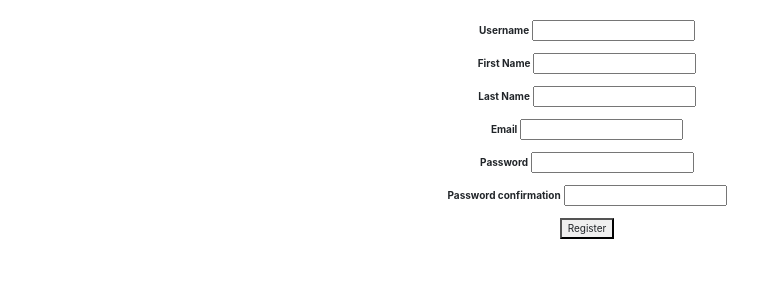
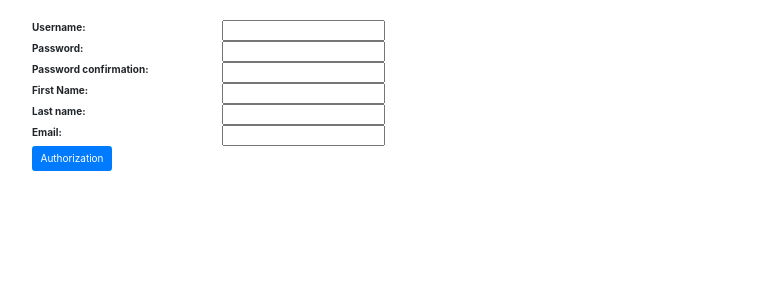
Before and after one commit to Alnazhm/homework_62_zhuldyz_kalbayeva, a Django app: page /auth/register/ in a window 1280 px wide. Shown: the part 76-376 px from the top of the page, without its empty margins (53-811 px from the left). Run offline with Django 4.2, Linux system fonts and the light colour scheme; parts of the project's set-up code (start-up, migrations or seed data) failed here and were passed over; some libraries are stand-ins or nearby versions.

Commit message:
Изменила форму регистрации, добавила параметр next и валидатор изменила чтоб корректно выводился в форме ошибка

```diff
--- a/app/accounts/forms.py
+++ b/app/accounts/forms.py
@@ -1,6 +1,7 @@
 from django import forms
 from django.contrib.auth.models import User
 from django.core.exceptions import ValidationError
+from django.utils.deconstruct import deconstructible
 
 
 class LoginForm(forms.Form):
@@ -8,16 +9,38 @@ class LoginForm(forms.Form):
     password = forms.CharField(required=True, label='Пароль', widget=forms.PasswordInput)
     next = forms.CharField(required=False, widget=forms.HiddenInput)
 
-def first_name_not_null(value):
-    if not value:
-        raise ValidationError('First Name is not null')
+@deconstructible
+def first_name_val(value):
+    if len(value) < 2:
+        raise ValidationError('First Name is too short')
     return value
 
 
 class CustomUserCreationForm(forms.ModelForm):
-    password = forms.CharField(label='Password', strip=False, required=True, widget=forms.PasswordInput)
-    password_confirm = forms.CharField(label='Password confirmation', strip=False, required=True, widget=forms.PasswordInput)
-    first_name = forms.CharField(label='First Name', validators=(first_name_not_null,))
+    password = forms.CharField(
+        label='Password',
+        strip=False,
+        required=True,
+        widget=forms.PasswordInput)
+    password_confirm = forms.CharField(
+        label='Password confirmation',
+        strip=False,
+        required=True,
+        widget=forms.PasswordInput)
+    first_name = forms.CharField(
+        label='First Name',
+        validators=(first_name_val,),
+        required=True)
+    username = forms.CharField(
+        label='Username',
+        strip=False,
+        required=True
+    )
+    last_name = forms.CharField(
+        label='Last name',
+        strip=False,
+        required=True
+    )
     email = forms.EmailField(
         label='Email',
         required=True
@@ -32,7 +55,7 @@ class CustomUserCreationForm(forms.ModelForm):
         password = cleaned_data.get('password')
         password_confirm = cleaned_data.get('password_confirm')
         if password and password_confirm and password != password_confirm:
-            raise ValidationError('Пароли не совадают')
+            raise ValidationError('Password is not similar')
 
     def save(self, commit=True):
         user = super().save(commit=False)
--- a/app/accounts/templates/register.html
+++ b/app/accounts/templates/register.html
@@ -1,36 +1,15 @@
 {% extends 'base.html' %}
+{% block title %}
+    Authorization
+{% endblock %}
 {% block content %}
-<div class="container">
-    <form action="{% url 'register' %}" method="post" class="text-center">
+    <form action="" method="POST">
         {% csrf_token %}
-<!--        {% if has_error %}-->
-<!--            <p class="form-error">Username or passowrd invalid</p>-->
-<!--        {% endif %}-->
-        <div class="form-group">
-            <label for="username" class="form-label">Username</label>
-            <input type="text" name="username" id="username">
+
+        <div class="form">
+            {% include 'partials/task_form.html' with main_title='Authorization' button_text='Authorization' %}
         </div>
-        <div class="form-group">
-            <label for="first_name" class="form-label">First Name</label>
-            <input type="first_name" name="first_name" id="first_name">
-        </div>
-        <div class="form-group">
-            <label for="last_name" class="form-label">Last Name</label>
-            <input type="last_name" name="last_name" id="last_name">
-        </div>
-         <div class="form-group">
-            <label for="email" class="form-label">Email</label>
-            <input type="email" name="email" id="email">
-        </div>
-        <div class="form-group">
-            <label for="password" class="form-label">Password</label>
-            <input type="password" name="password" id="password">
-        </div>
-      <div class="form-group">
-            <label for="password_confirm" class="form-label">Password confirmation</label>
-            <input type="text" name="password_confirm" id="password_confirm">
-        </div>
-        <button type="submit">Register</button>
+
+
     </form>
-</div>
 {% endblock %}
--- a/app/todolist/templates/base.html
+++ b/app/todolist/templates/base.html
@@ -28,7 +28,7 @@
       </li>
 
             <li class="nav-item active ">
-                   <a class="nav-link"><form action="{% url 'logout' %}" method="post">
+                   <a class="nav-link"><form action="{% url 'logout' %}?next={{ request.get_full_path }}" method="post">
                         {% csrf_token %}
                         <input class= "btn btn-info" type="submit" value="Logout">
                     </form><span class="sr-only">(current)</span></a>
@@ -40,7 +40,7 @@
         </li>
             {% else %}
 
-             <li class="nav-item active "><a class="nav-link btn btn-info" style="margin-top: 7px; margin-bottom: 5px;" href="{% url 'login' %}" role="button">Sign In<span class="sr-only">(current)</span></a></li>
+             <li class="nav-item active "><a class="nav-link btn btn-info" style="margin-top: 7px; margin-bottom: 5px;" href="{% url 'login' %}?next={{ request.get_full_path }}" role="button">Sign In<span class="sr-only">(current)</span></a></li>
 
 
         <li class="nav-item active ">
```
